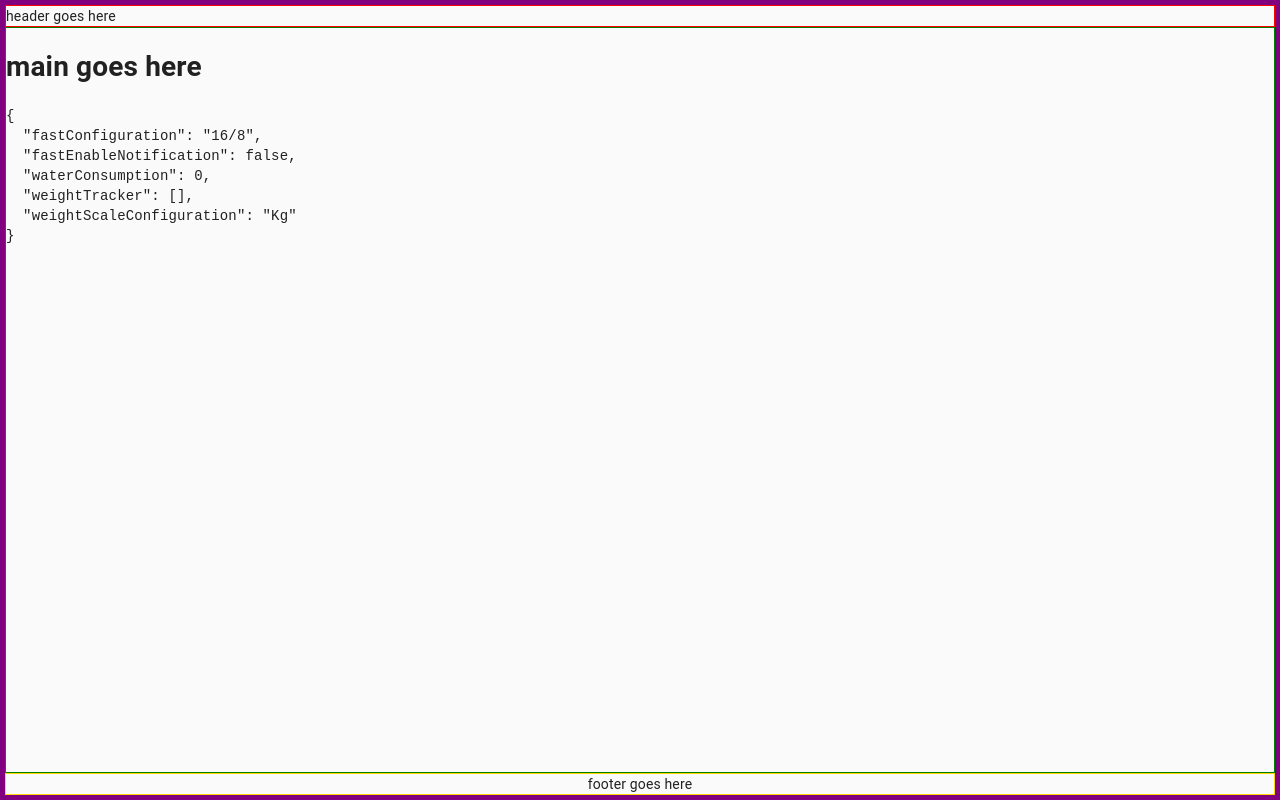
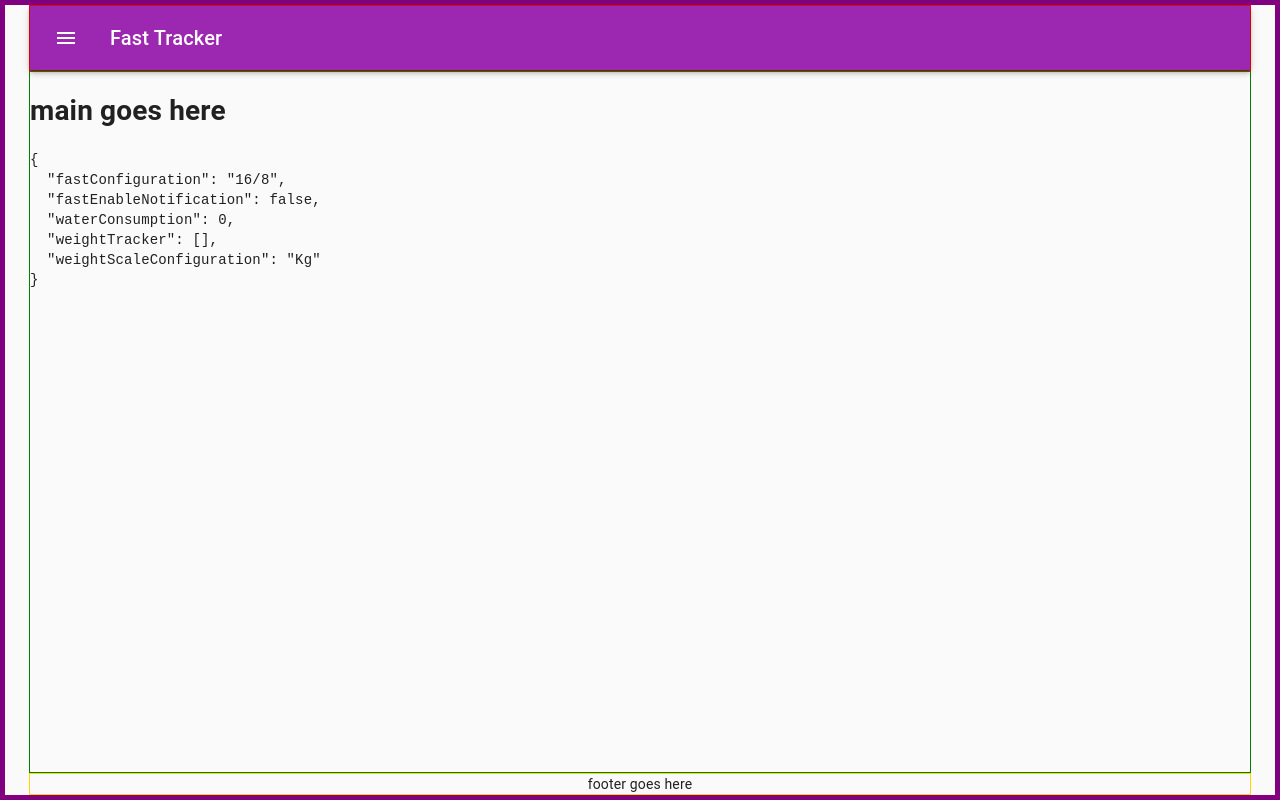
Before and after one commit to cowglow/fast-tracker, a React (Create React App) app: page / in a window 1280 px wide. Built offline with nearby package versions, Linux system fonts and the light colour scheme.

Commit message:
Adds app header

```diff
--- a/package.json
+++ b/package.json
@@ -34,6 +34,7 @@
   },
   "devDependencies": {
     "@material-ui/core": "^4.11.3",
+    "@material-ui/icons": "^4.11.2",
     "@storybook/addon-essentials": "^6.1.17",
     "@storybook/node-logger": "^6.1.17",
     "@storybook/preset-create-react-app": "^3.1.5",
--- /dev/null
+++ b/src/components/app-header/app-header.style.ts
@@ -0,0 +1,14 @@
+import withStyles from "@material-ui/core/styles/withStyles";
+
+export default withStyles((theme) => ({
+  root: {
+    flexGrow: 1,
+  },
+  grow: {
+    flexGrow: 1,
+  },
+  menuButton: {
+    marginLeft: -12,
+    marginRight: 20,
+  },
+}));
--- /dev/null
+++ b/src/components/app-header/app-header.tsx
@@ -0,0 +1,31 @@
+import React from "react";
+import withStyles from "./app-header.style";
+import AppBar from "@material-ui/core/AppBar";
+import Toolbar from "@material-ui/core/Toolbar";
+import Typography from "@material-ui/core/Typography";
+import IconButton from "@material-ui/core/IconButton";
+import MenuIcon from "@material-ui/icons/Menu";
+
+interface AppHeaderProps {
+  classes: any;
+  title: string;
+}
+
+const AppHeader: React.FC<AppHeaderProps> = ({ classes, title }) => (
+  <AppBar position="static">
+    <Toolbar>
+      <IconButton
+        className={classes.menuButton}
+        color="inherit"
+        aria-label="Menu"
+      >
+        <MenuIcon />
+      </IconButton>
+      <Typography variant="h6" color="inherit" className={classes.grow}>
+        {title}
+      </Typography>
+    </Toolbar>
+  </AppBar>
+);
+
+export default withStyles(AppHeader);
--- a/src/components/app/app.tsx
+++ b/src/components/app/app.tsx
@@ -1,6 +1,8 @@
 import React from "react";
 import withStyles from "./app.style";
 import { useAppState } from "../../context/app-state-context";
+import Container from "@material-ui/core/Container";
+import AppHeader from "../app-header/app-header";
 
 interface AppProps {
   classes: any;
@@ -9,14 +11,16 @@ interface AppProps {
 const App: React.FC<AppProps> = ({ classes }) => {
   const fastConfiguration = useAppState();
   return (
-    <div className={classes.root}>
-      <header className={classes.header}>header goes here</header>
+    <Container className={classes.root}>
+      <header className={classes.header}>
+          <AppHeader title="Fast Tracker"/>
+      </header>
       <main className={classes.main}>
         <h1>main goes here</h1>
         <pre>{JSON.stringify(fastConfiguration, null, 2)}</pre>
       </main>
       <footer className={classes.footer}>footer goes here</footer>
-    </div>
+    </Container>
   );
 };
 
```
Also changed, not shown: 1 other file (tests, documents, lock files or other folders).
